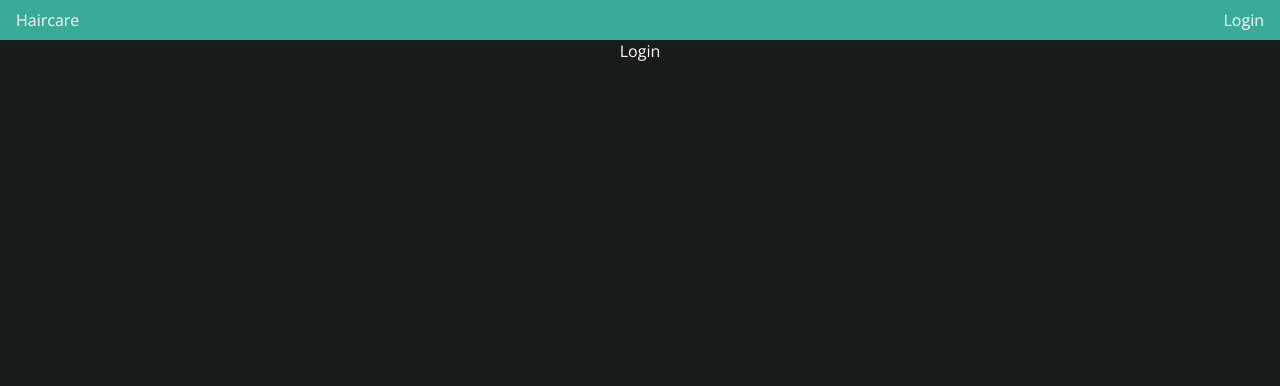
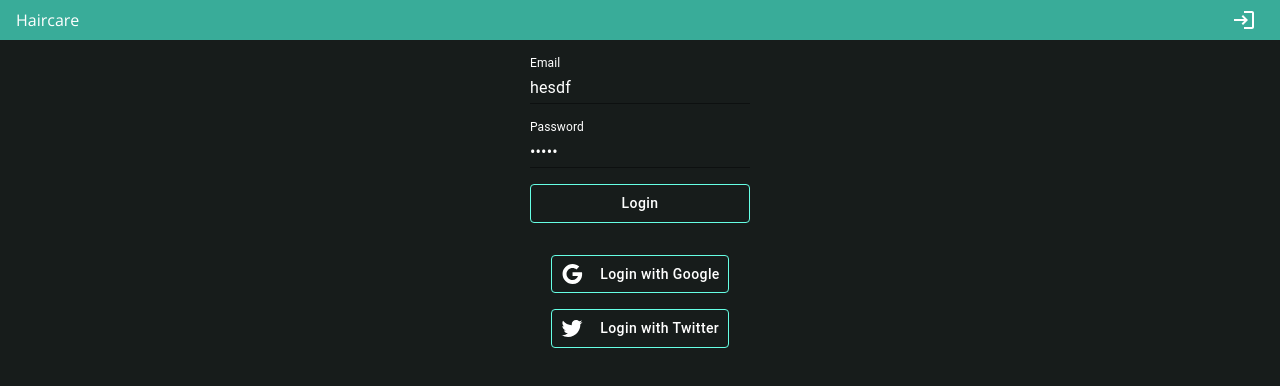
Before and after one commit to DLi7077/e-commerce, a React (Create React App) app: page /#/login in a window 1280 px wide. Shown: the top 386 px of the page. Built offline with nearby package versions, Linux system fonts and the light colour scheme.

Commit message:
Add login

```diff
--- a/package.json
+++ b/package.json
@@ -3,6 +3,10 @@
   "version": "0.1.0",
   "private": true,
   "dependencies": {
+    "@emotion/react": "^11.11.0",
+    "@emotion/styled": "^11.11.0",
+    "@mui/icons-material": "^5.11.16",
+    "@mui/material": "^5.13.0",
     "@testing-library/jest-dom": "^5.16.5",
     "@testing-library/react": "^13.4.0",
     "@testing-library/user-event": "^13.5.0",
--- a/src/components/Navbar/index.js
+++ b/src/components/Navbar/index.js
@@ -1,14 +1,21 @@
 import React from "react";
 import { Link } from "react-router-dom";
+import { IconButton } from "@mui/material";
 import "./navbar.scss";
+import LoginIcon from "@mui/icons-material/Login";
+import { useNavigate } from "react-router-dom";
 
 export default function Navbar() {
+  const navigate = useNavigate();
   return (
     <nav>
       <Link to="/">Haircare</Link>
-      <Link to="/login" style={{ marginLeft: "auto" }}>
-        Login
-      </Link>
+      <IconButton
+        style={{ marginLeft: "auto", color: "white" }}
+        onClick={() => navigate("/login")}
+      >
+        <LoginIcon />
+      </IconButton>
     </nav>
   );
 }
--- a/src/index.js
+++ b/src/index.js
@@ -3,12 +3,57 @@ import ReactDOM from "react-dom/client";
 import App from "./App";
 import { HashRouter } from "react-router-dom";
 import "./index.scss";
+import { createTheme, ThemeProvider } from "@mui/material/styles";
+
+const theme = createTheme({
+  palette: {
+    primary: {
+      main: "#ffffff",
+      highlight: "hsl(170, 100%, 70%)",
+    },
+  },
+  typography: {
+    allVariants: {
+      textTransform: "none",
+    },
+  },
+  components: {
+    MuiTextField: {
+      defaultProps: {
+        variant: "standard",
+      },
+    },
+    MuiFormLabel: {
+      styleOverrides: {
+        root: {
+          color: "white",
+        },
+      },
+    },
+    MuiInputBase: {
+      styleOverrides: {
+        root: {
+          color: "white",
+        },
+      },
+    },
+    MuiButton: {
+      styleOverrides: {
+        root: {
+          border: `1px solid hsl(170, 100%, 70%)`,
+        },
+      },
+    },
+  },
+});
 
 const root = ReactDOM.createRoot(document.getElementById("root"));
 root.render(
   <React.StrictMode>
-    <HashRouter>
-      <App />
-    </HashRouter>
+    <ThemeProvider theme={theme}>
+      <HashRouter>
+        <App />
+      </HashRouter>
+    </ThemeProvider>
   </React.StrictMode>
 );
--- a/src/index.scss
+++ b/src/index.scss
@@ -31,6 +31,7 @@ body {
 .container {
   box-sizing: border-box;
   padding-inline: 2rem;
+  margin-top: 1rem;
 }
 
 code {
--- /dev/null
+++ b/src/views/Login/SocialButton.js
@@ -0,0 +1,12 @@
+import { Button } from "@mui/material";
+import React from "react";
+
+export default function SocialButton(props) {
+  return (
+    <Button
+      sx={{ width: "100%", display: "flex", justifyContent: "flex-start" }}
+    >
+      {props.children}
+    </Button>
+  );
+}
--- a/src/views/Login/index.js
+++ b/src/views/Login/index.js
@@ -1,5 +1,26 @@
 import React from "react";
+import classes from "./login.module.scss";
+import { Button, TextField } from "@mui/material";
+import SocialButton from "./SocialButton";
+import GoogleIcon from "@mui/icons-material/Google";
+import TwitterIcon from "@mui/icons-material/Twitter";
 
 export default function Login() {
-  return <div>Login</div>;
+  return (
+    <div className={classes["form-wrapper"]}>
+      <div className={classes["login-form"]}>
+        <TextField defaultValue={"hesdf"} label="Email" />
+        <TextField defaultValue={"hesdf"} label="Password" type="password" />
+        <Button style={{ width: "100%" }}>Login</Button>
+      </div>
+      <div className={classes["social-logins"]}>
+        <SocialButton>
+          <GoogleIcon style={{ marginRight: "1rem" }} /> Login with Google
+        </SocialButton>
+        <SocialButton>
+          <TwitterIcon style={{ marginRight: "1rem" }} /> Login with Twitter
+        </SocialButton>
+      </div>
+    </div>
+  );
 }
--- /dev/null
+++ b/src/views/Login/login.module.scss
@@ -0,0 +1,24 @@
+.form-wrapper {
+  display: flex;
+  flex-direction: column;
+  align-items: center;
+  gap: 2rem;
+}
+
+.login-form {
+  display: flex;
+  flex-direction: column;
+  align-items: flex-start;
+  gap: 1rem;
+}
+
+.social-logins {
+  display: flex;
+  flex-direction: column;
+  align-items: flex-start;
+  gap: 1rem;
+}
+
+.social-login {
+  flex-grow: 1;
+}
```
Also changed, not shown: 1 other file (tests, documents, lock files or other folders).
